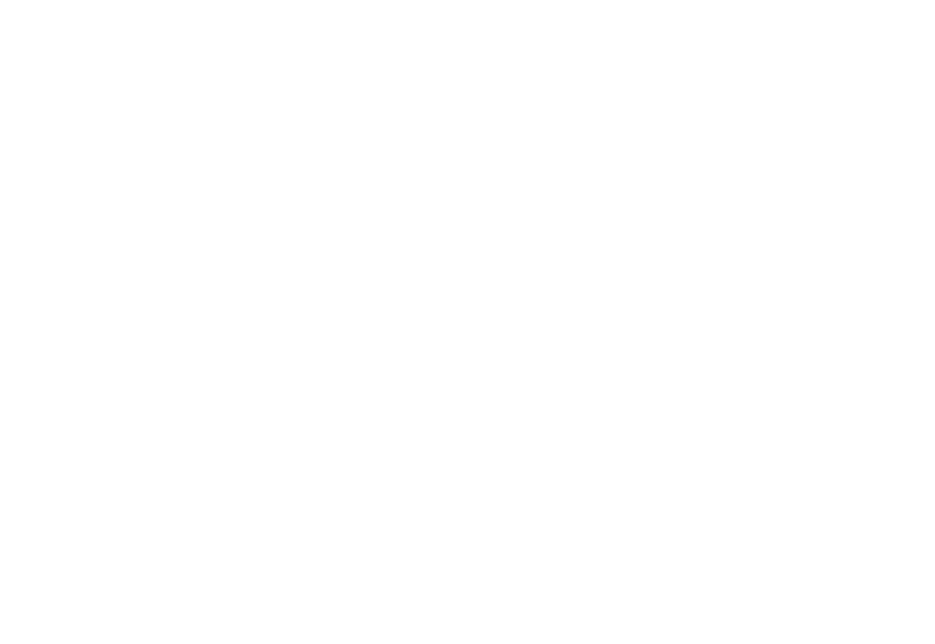
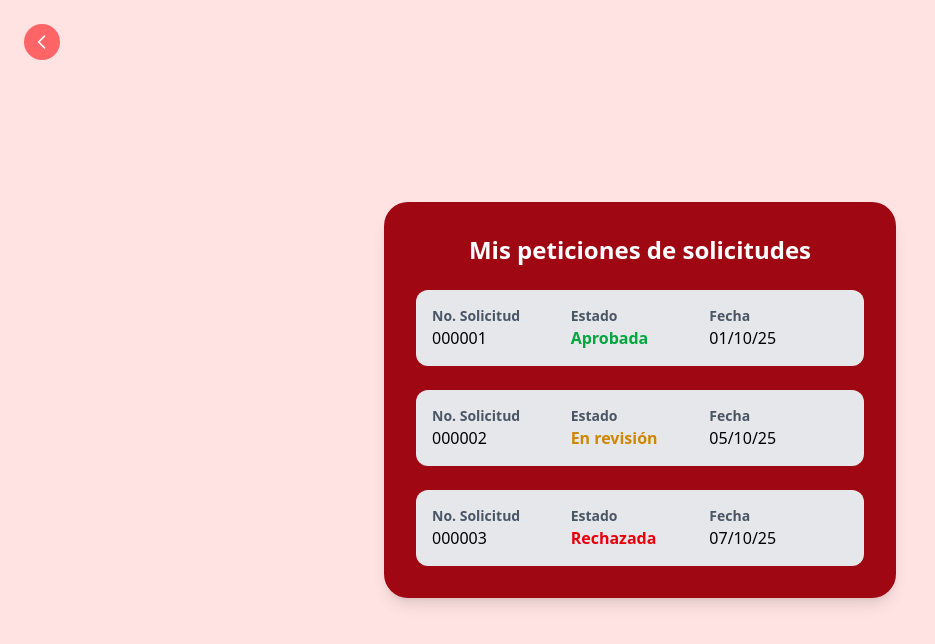
Before and after one commit to LeanCode-DOSW/SIRHA-FrontEnd, a React (Vite) app in the folder vite/: page /estado-solicitudes in a window 1280 px wide. Before the commit this address had no page. Shown: the top 644 px of the page, without its empty margins (0-935 px from the left). Built offline with nearby package versions, Linux system fonts and the light colour scheme.

Commit message:
"pestaña estado solicitudes historial solicitudes y paginas conectadas  juan silva"

```diff
--- a/vite/src/App.tsx
+++ b/vite/src/App.tsx
@@ -1,15 +1,32 @@
 import { BrowserRouter as Router, Routes, Route } from "react-router-dom";
+import Login from "./components/Login";
 import { Home } from "./components/home";
 import { Home2 } from "./components/home2";
+import { PlanDeEstudios } from "./components/planDeEstudios";
+import { HorarioActual } from "./components/horarioActual";
+import { HorarioAnterior } from "./components/horarioAnterior";
 import { CrearSolicitud } from "./components/crearSolicitud";
+import { EstadoSolicitudes } from "./components/estadoSolicitudes";
+import { HistorialSolicitudes } from "./components/historialSolicitudes";
 
 function App() {
   return (
     <Router>
       <Routes>
-        <Route path="/" element={<Home />} />
+        {/* Pantalla inicial */}
+        <Route path="/" element={<Login />} />
+
+        {/* Vistas principales */}
+        <Route path="/home" element={<Home />} />
         <Route path="/home2" element={<Home2 />} />
+
+        {/* Otras vistas */}
+        <Route path="/plan-estudios" element={<PlanDeEstudios />} />
+        <Route path="/horario-actual" element={<HorarioActual />} />
+        <Route path="/horario-anterior" element={<HorarioAnterior />} />
         <Route path="/crear-solicitud" element={<CrearSolicitud />} />
+        <Route path="/estado-solicitudes" element={<EstadoSolicitudes />} />
+        <Route path="/historial-solicitudes" element={<HistorialSolicitudes />} />
       </Routes>
     </Router>
   );
--- a/vite/src/components/Login.tsx
+++ b/vite/src/components/Login.tsx
@@ -1,15 +1,22 @@
-import Ladoder from '../assets/ladoder.png';
-import Calendario from '../assets/calendario.png';
-import Fondo from '../assets/fondo5.jpg';
+import { useNavigate } from "react-router-dom";
+import Ladoder from "../assets/ladoder.png";
+import Calendario from "../assets/calendario.png";
+import Fondo from "../assets/fondo5.jpg";
+
 function Login() {
+  const navigate = useNavigate();
+
+  const handleLogin = (e: React.FormEvent) => {
+    e.preventDefault();
+    navigate("/home"); // Navega al Home
+  };
+
   return (
     <div
       className="flex items-center justify-center h-screen bg-cover bg-center"
       style={{ backgroundImage: `url(${Fondo})` }}
     >
-      {/* Card */}
       <div className="flex rounded-2xl overflow-hidden shadow-lg w-[800px] h-[500px] bg-white">
-
         {/* Lado Izquierdo */}
         <div className="w-1/2 bg-red-400 flex flex-col items-center justify-center p-8">
           <div className="p-4 rounded-lg mb-6 flex items-center justify-center">
@@ -20,7 +27,7 @@
             ¡BIENVENIDO A SHIRA!
           </h1>
 
-          {/* Inputs */}
+          <form onSubmit={handleLogin} className="w-full">
             <input
               type="text"
               placeholder="Usuario"
@@ -31,16 +38,17 @@
               placeholder="Contraseña"
               className="w-full mb-6 px-4 py-2 rounded bg-white text-gray-700 focus:outline-none"
             />
-
-          {/* Botón */}
-          <button className="w-full py-2 bg-white text-red-600 font-bold rounded-full hover:bg-gray-100 transition">
+            <button
+              type="submit"
+              className="w-full py-2 bg-white text-red-600 font-bold rounded-full hover:bg-gray-100 transition"
+            >
               INGRESAR
             </button>
+          </form>
         </div>
 
         {/* Lado Derecho */}
         <div className="w-1/2 bg-red-500 flex items-center justify-center">
-          {/* Aquí va tu imagen abstracta */}
           <img
             src={Ladoder}
             alt="pintura"
--- /dev/null
+++ b/vite/src/components/estadoSolicitudes.tsx
@@ -0,0 +1,62 @@
+import { useNavigate } from "react-router-dom";
+
+export const EstadoSolicitudes = () => {
+  const navigate = useNavigate();
+
+  const solicitudes = [
+    { id: "000001", estado: "Aprobada", fecha: "01/10/25" },
+    { id: "000002", estado: "En revisión", fecha: "05/10/25" },
+    { id: "000003", estado: "Rechazada", fecha: "07/10/25" },
+  ];
+
+  const colorEstado = (estado: string) => {
+    switch (estado) {
+      case "Aprobada":
+        return "text-green-600 font-semibold";
+      case "Rechazada":
+        return "text-red-600 font-semibold";
+      default:
+        return "text-yellow-600 font-semibold";
+    }
+  };
+
+  return (
+    <div className="flex flex-col items-center justify-center min-h-screen bg-red-100 relative">
+      <button
+        onClick={() => navigate("/home2")}
+        className="absolute top-6 left-6 bg-red-400 hover:bg-red-500 text-white p-2 rounded-full transition-colors"
+      >
+        <svg xmlns="http://www.w3.org/2000/svg" className="h-5 w-5" fill="none"
+          viewBox="0 0 24 24" stroke="currentColor">
+          <path strokeLinecap="round" strokeLinejoin="round" strokeWidth={2} d="M15 19l-7-7 7-7" />
+        </svg>
+      </button>
+
+      <div className="bg-red-800 text-white p-8 rounded-3xl shadow-lg w-11/12 max-w-lg text-center">
+        <h1 className="text-2xl font-bold mb-6">Mis peticiones de solicitudes</h1>
+
+        <div className="flex flex-col gap-6">
+          {solicitudes.map((s, index) => (
+            <div
+              key={index}
+              className="bg-gray-200 text-black rounded-xl p-4 grid grid-cols-3 text-left"
+            >
+              <div>
+                <p className="text-sm font-semibold text-gray-600">No. Solicitud</p>
+                <p>{s.id}</p>
+              </div>
+              <div>
+                <p className="text-sm font-semibold text-gray-600">Estado</p>
+                <p className={colorEstado(s.estado)}>{s.estado}</p>
+              </div>
+              <div>
+                <p className="text-sm font-semibold text-gray-600">Fecha</p>
+                <p>{s.fecha}</p>
+              </div>
+            </div>
+          ))}
+        </div>
+      </div>
+    </div>
+  );
+};
--- /dev/null
+++ b/vite/src/components/historialSolicitudes.tsx
@@ -0,0 +1,70 @@
+import { useNavigate } from "react-router-dom";
+
+export const HistorialSolicitudes = () => {
+  const navigate = useNavigate();
+
+  // Datos simulados (puedes luego cargarlos desde backend)
+  const historial = [
+    { id: "xxxxxxxxxx", estado: "Aprobada", fecha: "xx/xx/xx" },
+    { id: "xxxxxxxxxx", estado: "Rechazada", fecha: "xx/xx/xx" },
+    { id: "xxxxxxxxxx", estado: "Aprobada", fecha: "xx/xx/xx" },
+  ];
+
+  return (
+    <div className="flex flex-col items-center justify-center min-h-screen bg-red-100 relative">
+      {/* Botón volver */}
+      <button
+        onClick={() => navigate("/home2")}
+        className="absolute top-6 left-6 bg-red-400 hover:bg-red-500 text-white p-2 rounded-full transition-colors"
+      >
+        <svg
+          xmlns="http://www.w3.org/2000/svg"
+          className="h-5 w-5"
+          fill="none"
+          viewBox="0 0 24 24"
+          stroke="currentColor"
+        >
+          <path
+            strokeLinecap="round"
+            strokeLinejoin="round"
+            strokeWidth={2}
+            d="M15 19l-7-7 7-7"
+          />
+        </svg>
+      </button>
+
+      {/* Contenedor principal */}
+      <div className="bg-red-800 text-white p-8 rounded-3xl shadow-lg w-11/12 max-w-lg text-center">
+        <h1 className="text-2xl font-bold mb-6">Historial de solicitudes</h1>
+
+        <div className="flex flex-col gap-4">
+          {historial.map((h, index) => (
+            <div
+              key={index}
+              className={`rounded-xl p-4 grid grid-cols-3 text-left ${
+                h.estado === "Rechazada"
+                  ? "bg-red-300 text-black"
+                  : "bg-red-100 text-black"
+              }`}
+            >
+              <div>
+                <p className="text-sm font-semibold text-gray-700">
+                  No. Solicitud
+                </p>
+                <p>{h.id}</p>
+              </div>
+              <div>
+                <p className="text-sm font-semibold text-gray-700">Estado</p>
+                <p>{h.estado}</p>
+              </div>
+              <div>
+                <p className="text-sm font-semibold text-gray-700">Fecha</p>
+                <p>{h.fecha}</p>
+              </div>
+            </div>
+          ))}
+        </div>
+      </div>
+    </div>
+  );
+};
--- a/vite/src/components/home2.tsx
+++ b/vite/src/components/home2.tsx
@@ -31,22 +31,29 @@
         </div>
 
         {/* Estado Solicitudes */}
-        <div className="bg-red-400 text-white rounded-2xl w-64 h-64 flex flex-col items-center justify-center shadow-lg hover:bg-red-500 transition-colors">
+        <div
+          className="bg-red-400 text-white rounded-2xl w-64 h-64 flex flex-col items-center justify-center shadow-lg hover:bg-red-500 transition-colors cursor-pointer"
+          onClick={() => navigate("/estado-solicitudes")}
+        >
           <img src={Estado} alt="Estado solicitudes" className="w-40 h-40 mb-4 object-contain" />
           <h2 className="text-lg font-semibold">Estado Solicitudes</h2>
         </div>
 
         {/* Historial Solicitudes */}
-        <div className="bg-red-400 text-white rounded-2xl w-64 h-64 flex flex-col items-center justify-center shadow-lg hover:bg-red-500 transition-colors">
+        <div
+          className="bg-red-400 text-white rounded-2xl w-64 h-64 flex flex-col items-center justify-center shadow-lg hover:bg-red-500 transition-colors cursor-pointer"
+          onClick={() => navigate("/historial-solicitudes")}
+        >
           <img src={Historial} alt="Historial solicitudes" className="w-40 h-40 mb-4 object-contain" />
           <h2 className="text-lg font-semibold">Historial Solicitudes</h2>
         </div>
+
       </div>
 
       {/* Flecha para volver a Home */}
       <button
         className="absolute top-6 left-1/2 -translate-x-1/2 bg-red-500 text-white p-3 rounded-full shadow-lg hover:bg-red-600 transition-colors"
-        onClick={() => navigate("/")}
+        onClick={() => navigate("/home")}
       >
         <svg xmlns="http://www.w3.org/2000/svg" className="h-6 w-6" fill="none"
           viewBox="0 0 24 24" stroke="currentColor">
```
Lines whose indentation alone changed are shown as unchanged.
